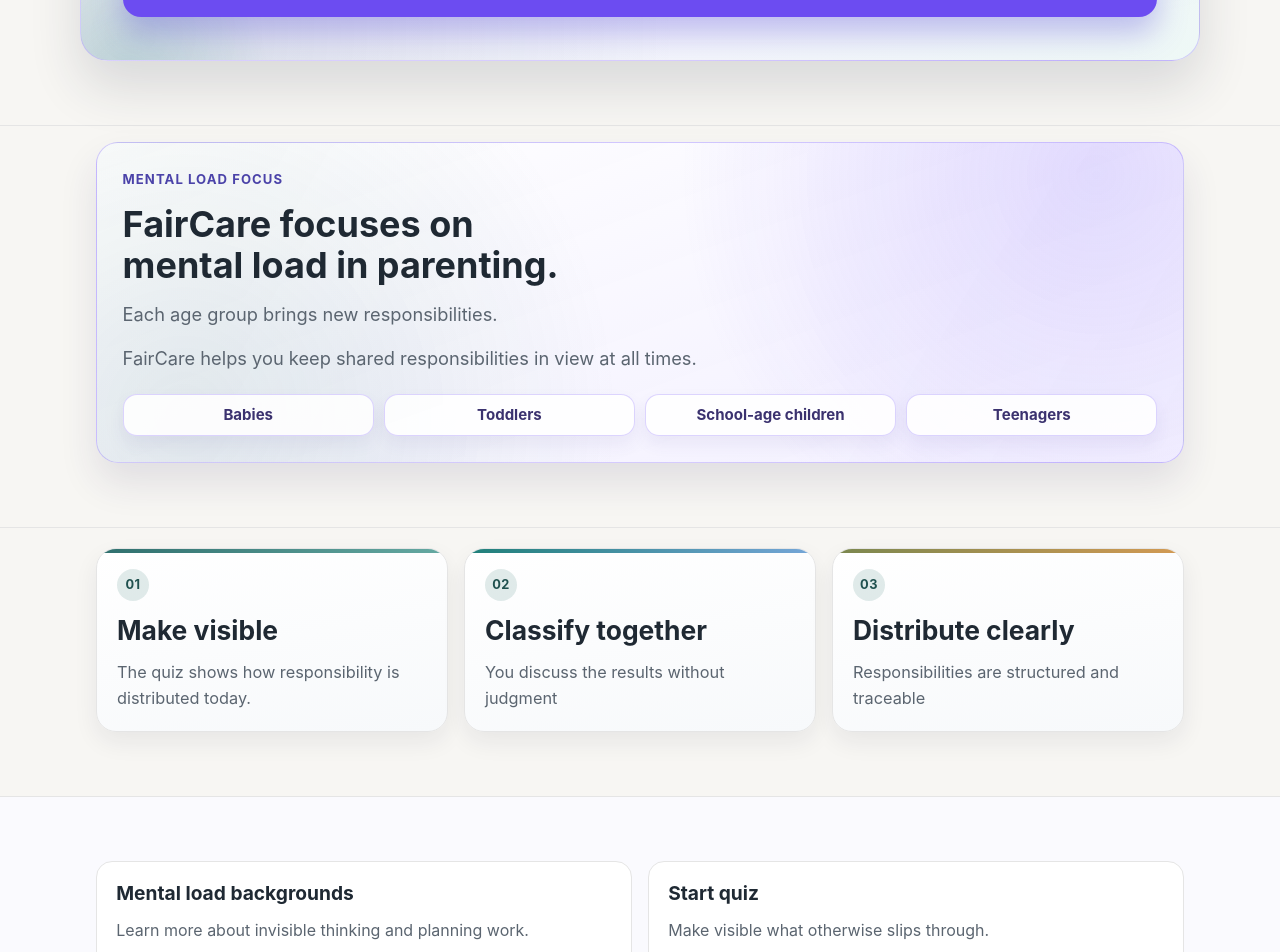
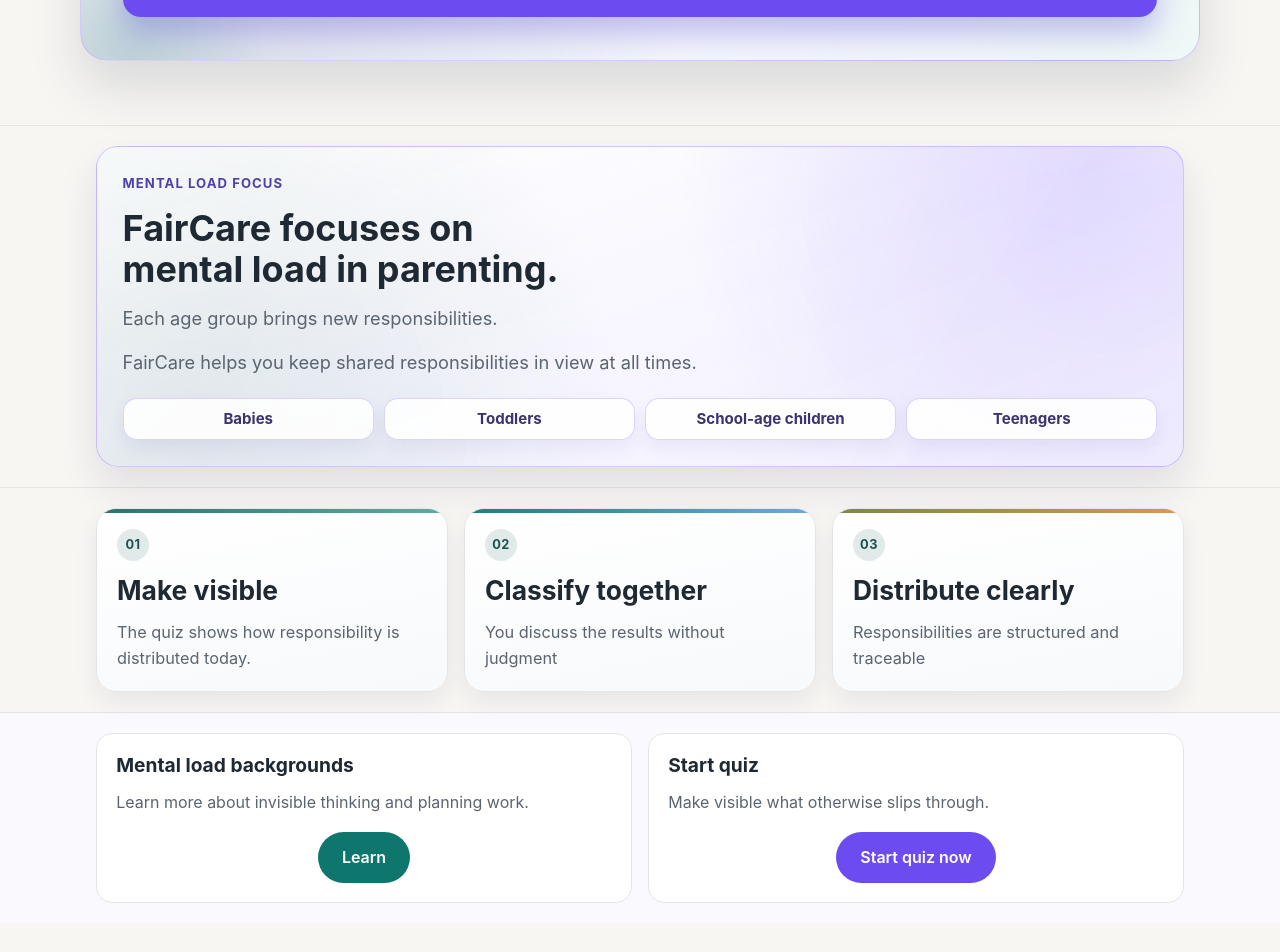
Before and after one commit to Stenflyingdutch/faircare5.0, a Next.js app: page / in a window 1280 px wide. Shown: the part 600-1552 px from the top of the page. Built offline with nearby package versions, Linux system fonts and the light colour scheme; no server answers; the database is empty.

Commit message:
Resolve landing spacing rule per incoming review

```diff
--- a/app/globals.css
+++ b/app/globals.css
@@ -229,10 +229,6 @@
 
 .page-hero {
   padding-top: 4rem;
-}
-
-.landing-hero {
-  padding-top: clamp(1.4rem, 5vw, 4rem);
 }
 
 .landing-hero .container {
@@ -648,12 +644,11 @@
   gap: 1rem;
 }
 
-.section.landing-problem-section {
+.section.landing-focus-section,
+.section.landing-problem-section,
+.section.landing-links-section {
   padding-top: 1.25rem;
-}
-
-.section.landing-focus-section {
-  padding-top: 1rem;
+  padding-bottom: 1.25rem;
 }
 
 .landing-mental-load-focus {
--- a/app/page.tsx
+++ b/app/page.tsx
@@ -137,7 +137,7 @@
         </div>
       </SectionWrapper>
 
-      <SectionWrapper subdued>
+      <SectionWrapper subdued className="landing-links-section">
         <div className={linksGridClass}>
           <Card
             className="card--link"
```
